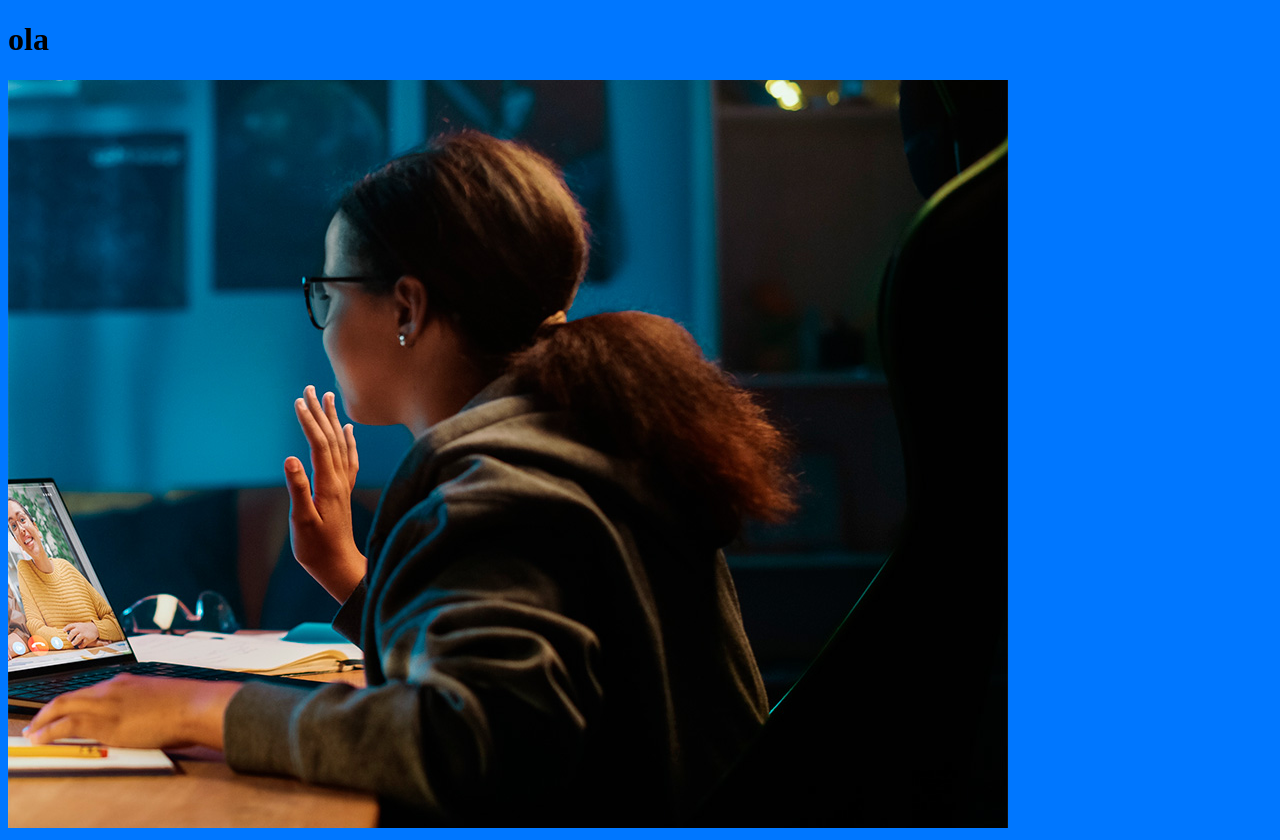
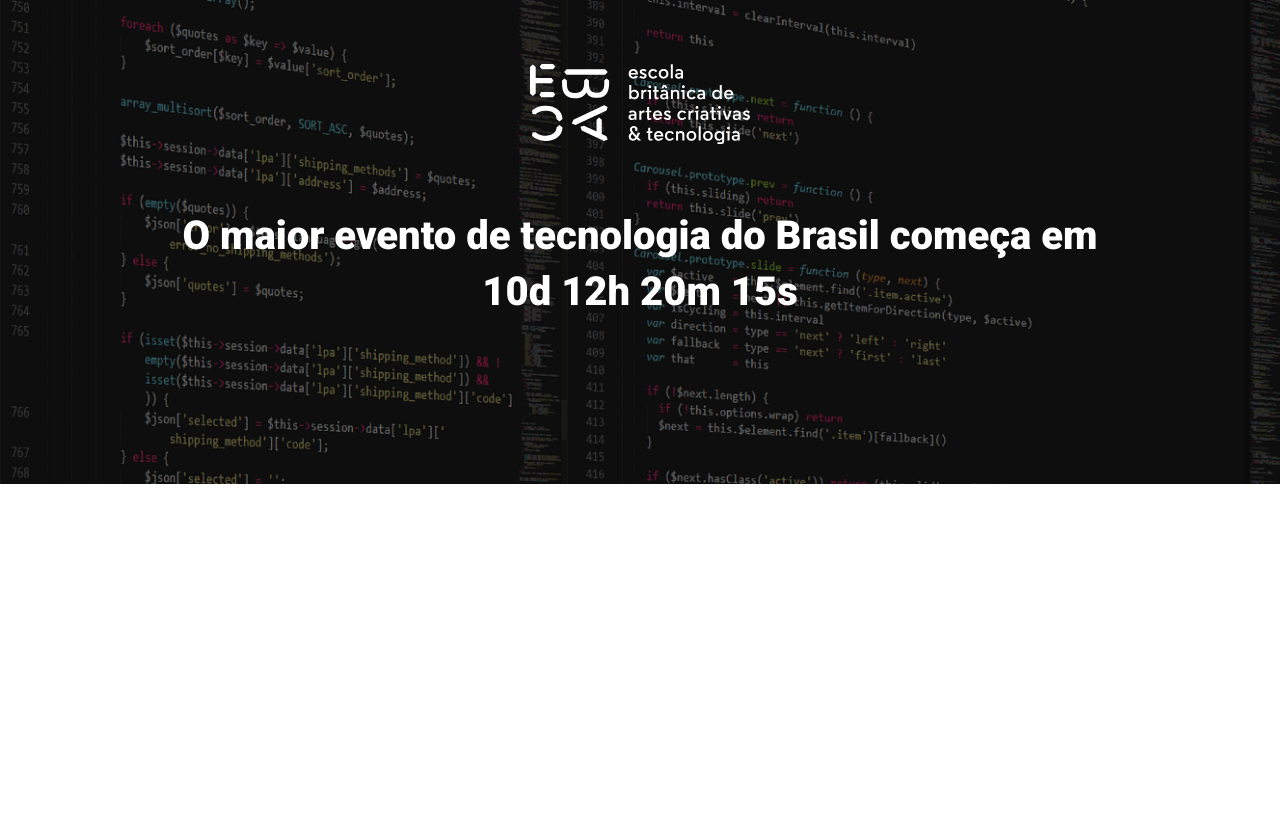
Before and after one commit to DiperPines2/ebac_tech_talks, a website built with Parcel: page src/index.html in a window 1280 px wide. After the commit the page ends 800 px from the top, so only its background shows below. Built offline with nearby package versions, Linux system fonts and the light colour scheme.

Commit message:
criando hero

```diff
--- a/src/index.html
+++ b/src/index.html
@@ -4,11 +4,22 @@
     <meta charset="UTF-8">
     <meta name="viewport" content="width=device-width, initial-scale=1.0">
     <link rel="stylesheet" href="./styles/main.scss">
-    <title>Document</title>
+
+    <link rel="preconnect" href="https://fonts.googleapis.com">
+    <link rel="preconnect" href="https://fonts.gstatic.com" crossorigin>
+    <link href="https://fonts.googleapis.com/css2?family=Roboto:wght@400;700;900&display=swap" rel="stylesheet">
+    <title>EBAC Tech Talks</title>
 </head>
 <body>
-    <h1>ola</h1>
-    <img src="./images/backend.png" alt="">
+    <header class="hero">
+        <div class="container">
+            <img class="hero__logo" src="./images/ebac_logo.svg" alt="EBAC">
+            <p class="hero__text">
+                O maior evento de tecnologia do Brasil começa em 10d 12h 20m 15s
+            </p>
+        </div>
+    </header>
+
 
     <script src="./scripts/main.js"></script>
 </body>
--- /dev/null
+++ b/src/styles/_hero.scss
@@ -0,0 +1,52 @@
+.hero {
+    padding-top: 64px;
+    padding-bottom: 100px;
+    background-image: url(../images/fundo.png);
+    background-repeat: no-repeat;
+    background-size: cover;
+    position: relative;
+
+    .container {
+        position: relative;
+    }
+
+    &::before {
+        position: absolute;
+        top: 0;
+        left: 0;
+        width: 100%;
+        height: 100%;
+        background-color: #000000;
+        content: '';
+        opacity: 0.5;
+    }
+
+    &__text {
+        margin-top: 64px;
+        margin-bottom: 64px;
+        font-size: 40px;
+        line-height: 56px;
+        font-weight: 800;
+        text-align: center;
+    }
+
+    &__logo {
+        margin: 0 auto;
+        height: 80px;
+        display: block;
+    }
+
+    @media (max-width: 640px) {
+        padding: 40px 0;
+
+        &__logo {
+            height: 40px;
+        }
+
+        &__text {
+            font-size: 22px;
+            line-height: 24px;
+            margin: 24px 0;
+        }
+    }
+}
--- a/src/styles/main.scss
+++ b/src/styles/main.scss
@@ -1,3 +1,23 @@
-body {
-    background-color: rgb(0, 119, 255);
+@use 'hero';
+
+*{
+    margin: 0;
+    padding: 0;
+    box-sizing: border-box;
+    font-family: Roboto, sans-serif;
+    color: white;
 }
+
+.container {
+    max-width: 960px;
+    width: 100%;
+    margin: 0 auto;
+
+    @media (max-width: 640px) {
+        max-width: 80%;
+    }
+
+    @media (max-width: 1024px) {
+        max-width: 90%;
+    }
+}
```
